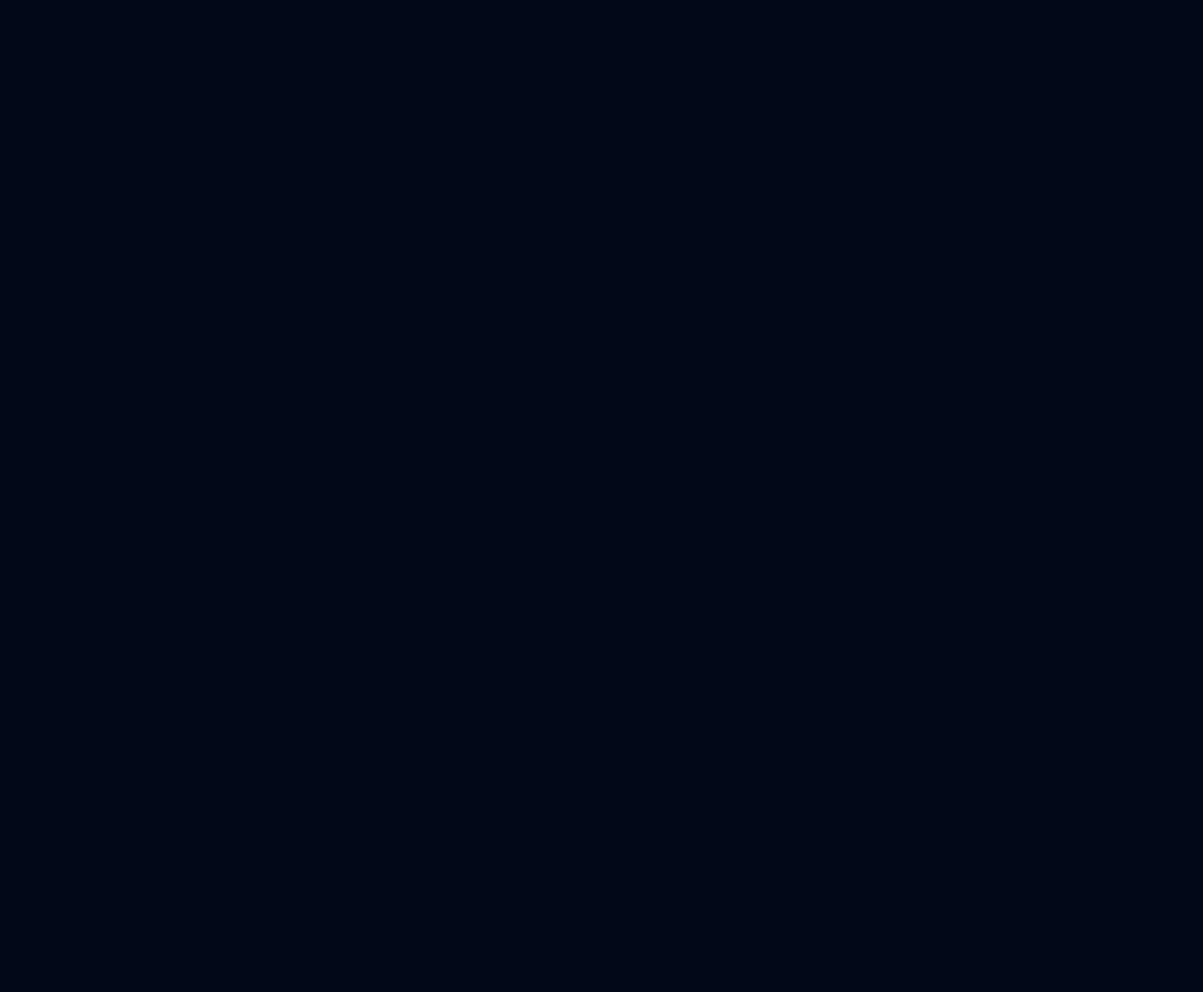
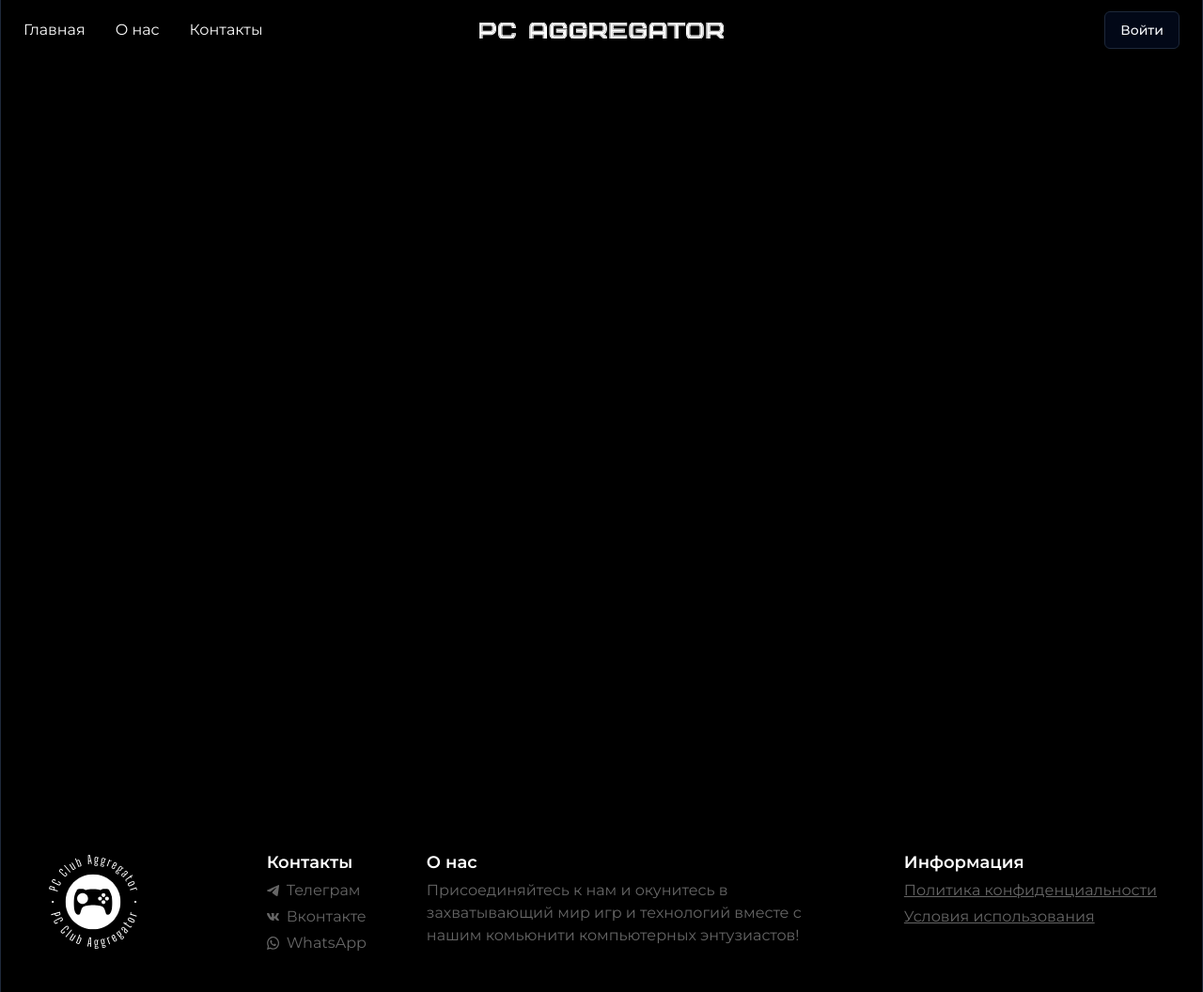
Before and after one commit to aom-tech/pc-club-aggregator-frontend, a Next.js app: page / in a window 1280 px wide. Shown: the whole page at 94% size. Before the commit the page ends 800 px from the top, so only its background shows below. Built offline with nearby package versions, Linux system fonts and the light colour scheme.

Commit message:
style: prettier

```diff
--- a/src/app/layout.tsx
+++ b/src/app/layout.tsx
@@ -3,6 +3,10 @@ import { Montserrat } from 'next/font/google'
 import localFont from 'next/font/local'
 import './globals.css'
 import { ThemeProvider } from '@/components/ThemeProvider'
+
+import Header from '@/components/header'
+import Footer from '@/components/footer'
+import Container from '@/components/container'
 
 const bicubik = localFont({
     variable: '--font-bicubik',
@@ -36,7 +40,11 @@ export default function RootLayout({
                     enableSystem
                     disableTransitionOnChange
                 >
+                    <Container>
+                        <Header />
                         {children}
+                        <Footer />
+                    </Container>
                 </ThemeProvider>
             </body>
         </html>
--- a/src/components/container.tsx
+++ b/src/components/container.tsx
@@ -1,13 +1,13 @@
 type ContainerProps = {
-    children: React.ReactNode;
-};
+    children: React.ReactNode
+}
 
 export default function Container({ children }: ContainerProps) {
     return (
         <div className="bg-black">
-            <div className='max-w-screen-xl mx-auto min-h-screen flex flex-col border-l border-r'>
+            <div className="mx-auto flex min-h-screen max-w-screen-xl flex-col border-l border-r">
                 {children}
             </div>
         </div>
-    );
+    )
 }
--- a/src/components/footer.tsx
+++ b/src/components/footer.tsx
@@ -1,85 +1,84 @@
-import Link from "next/link";
-import Image from "next/image";
+import Link from 'next/link'
+import Image from 'next/image'
 
 export default function Footer() {
     return (
-            <footer className='mt-auto py-10 px-12 w-100vw text-white flex flex-col items-center justify-between gap-8 sm:gap-auto sm:flex-row sm:items-center sm:justify-between'>
+        <footer className="w-100vw sm:gap-auto mt-auto flex flex-col items-center justify-between gap-8 px-12 py-10 text-white sm:flex-row sm:items-center sm:justify-between">
+            <Link href="/">
+                <Image
+                    src={'/pcca-logo.svg'}
+                    alt="Logo"
+                    width={100}
+                    height={100}
+                />
+            </Link>
 
-                <Link href='/'>
-                    <Image
-                        src={"/pcca-logo.svg"}
-                        alt='Logo'
-                        width={100}
-                        height={100}
-                    />
-                </Link>
-
-            <div className='flex flex-row items-top justify-center gap-16'>
-                <div className='hidden lg:flex flex-col items-start justify-start gap-1'>
-                    <p className=' text-lg font-semibold'>Контакты</p>
+            <div className="items-top flex flex-row justify-center gap-16">
+                <div className="hidden flex-col items-start justify-start gap-1 lg:flex">
+                    <p className=" text-lg font-semibold">Контакты</p>
                     <Link
-                        href='https://telegram.org'
-                        className='  text-white  flex flex-row items-center gap-2'
+                        href="https://telegram.org"
+                        className="  flex  flex-row items-center gap-2 text-white"
                     >
                         <Image
-                            src={"/tg-logo.svg"}
-                            alt='Logo'
+                            src={'/tg-logo.svg'}
+                            alt="Logo"
                             width={13}
                             height={13}
                         />
-                        <span className='opacity-40'>Телеграм</span>
+                        <span className="opacity-40">Телеграм</span>
                     </Link>
                     <Link
-                        href='https://vk.com'
-                        className='  text-white flex flex-row items-center gap-2'
+                        href="https://vk.com"
+                        className="  flex flex-row items-center gap-2 text-white"
                     >
                         <Image
-                            src={"/vk-logo.svg"}
-                            alt='Logo'
+                            src={'/vk-logo.svg'}
+                            alt="Logo"
                             width={13}
                             height={11}
                         />
-                        <span className='opacity-40'>Вконтакте</span>
+                        <span className="opacity-40">Вконтакте</span>
                     </Link>
                     <Link
-                        href='https://whatsapp.com'
-                        className='  text-white flex flex-row items-center gap-2'
+                        href="https://whatsapp.com"
+                        className="  flex flex-row items-center gap-2 text-white"
                     >
                         <Image
-                            src={"/wa-logo.svg"}
-                            alt='Logo'
+                            src={'/wa-logo.svg'}
+                            alt="Logo"
                             width={13}
                             height={11}
                         />
-                        <span className='opacity-40'>WhatsApp</span>
+                        <span className="opacity-40">WhatsApp</span>
                     </Link>
                 </div>
-                <div className='hidden lg:flex flex-col items-start justify-start max-w-[27.75rem] gap-1'>
-                    <p className=' text-lg font-semibold'>О нас</p>
-                    <p className=' text-white opacity-40'>
+                <div className="hidden max-w-[27.75rem] flex-col items-start justify-start gap-1 lg:flex">
+                    <p className=" text-lg font-semibold">О нас</p>
+                    <p className=" text-white opacity-40">
                         Присоединяйтесь к нам и окунитесь в захватывающий мир
                         игр и технологий вместе с нашим комьюнити компьютерных
                         энтузиастов!
                     </p>
                 </div>
-                <div className='flex flex-col items-center sm:items-start justify-start gap-1'>
-                    <p className='hidden lg:flex text-lg font-semibold '>
+                <div className="flex flex-col items-center justify-start gap-1 sm:items-start">
+                    <p className="hidden text-lg font-semibold lg:flex ">
                         Информация
                     </p>
                     <Link
-                        href='https://www.youtube.com/watch?v=dQw4w9WgXcQ'
-                        className=' text-white opacity-40 underline'
+                        href="https://www.youtube.com/watch?v=dQw4w9WgXcQ"
+                        className=" text-white underline opacity-40"
                     >
                         Политика конфиденциальности
                     </Link>
                     <Link
-                        href='https://www.youtube.com/watch?v=dQw4w9WgXcQ'
-                        className=' text-white opacity-40 underline'
+                        href="https://www.youtube.com/watch?v=dQw4w9WgXcQ"
+                        className=" text-white underline opacity-40"
                     >
                         Условия использования
                     </Link>
                 </div>
             </div>
         </footer>
-    );
+    )
 }
--- a/src/components/header.tsx
+++ b/src/components/header.tsx
@@ -1,65 +1,75 @@
-import Logo from "./ui/PCAggregator.svg";
-import Image from "next/image";
-import Link from "next/link";
-import { Button } from "@/components/ui/button";
+import Logo from './ui/PCAggregator.svg'
+import Image from 'next/image'
+import Link from 'next/link'
+import { Button } from '@/components/ui/button'
 
 export default function Header() {
     return (
-        <header className='sticky top-0 lg:static flex justify-between items-center py-4 lg:py-3 px-6'>
-            <nav className='items-left '>
-                <ul className='hidden lg:flex gap-8 flex-row'>
+        <header className="sticky top-0 flex items-center justify-between px-6 py-4 lg:static lg:py-3">
+            <nav className="items-left ">
+                <ul className="hidden flex-row gap-8 lg:flex">
                     <li>
                         <a
-                            className='text-base font-regular text-white'
-                            href='#'
+                            className="font-regular text-base text-white"
+                            href="#"
                         >
                             Главная
                         </a>
                     </li>
                     <li>
                         <a
-                            className='text-base font-regular text-white'
-                            href='#about'
+                            className="font-regular text-base text-white"
+                            href="#about"
                         >
                             О нас
                         </a>
                     </li>
                     <li>
                         <a
-                            className='text-base font-regular text-white'
-                            href='#contact'
+                            className="font-regular text-base text-white"
+                            href="#contact"
                         >
                             Контакты
                         </a>
                     </li>
                 </ul>
             </nav>
-            <div className='left lg:mt-auto lg:absolute lg:-translate-x-2/4 lg:left-2/4'>
-                <Link href='/#'>
-                    <Image src={"/PCAggregator.svg"} alt='Logo' width={260} height={17} />
+            <div className="left lg:absolute lg:left-2/4 lg:mt-auto lg:-translate-x-2/4">
+                <Link href="/#">
+                    <Image
+                        src={'/PCAggregator.svg'}
+                        alt="Logo"
+                        width={260}
+                        height={17}
+                    />
                 </Link>
             </div>
-            <div className='hidden lg:flex items-right'>
-                <Button variant={"outline"} className='hover:bg-black hover:text-white'>Войти</Button>
+            <div className="items-right hidden lg:flex">
+                <Button
+                    variant={'outline'}
+                    className="hover:bg-black hover:text-white"
+                >
+                    Войти
+                </Button>
             </div>
-            <div className='lg:hidden'>
-                <button className='text-white'>
+            <div className="lg:hidden">
+                <button className="text-white">
                     <svg
-                        xmlns='http://www.w3.org/2000/svg'
-                        className='h-6 w-6'
-                        fill='none'
-                        viewBox='0 0 24 24'
-                        stroke='currentColor'
+                        xmlns="http://www.w3.org/2000/svg"
+                        className="h-6 w-6"
+                        fill="none"
+                        viewBox="0 0 24 24"
+                        stroke="currentColor"
                     >
                         <path
-                            strokeLinecap='round'
-                            strokeLinejoin='round'
+                            strokeLinecap="round"
+                            strokeLinejoin="round"
                             strokeWidth={2}
-                            d='M4 6h16M4 12h16m-7 6h7'
+                            d="M4 6h16M4 12h16m-7 6h7"
                         />
                     </svg>
                 </button>
             </div>
         </header>
-    );
+    )
 }
```
Lines whose indentation alone changed are shown as unchanged.
